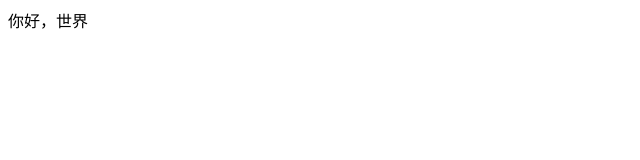
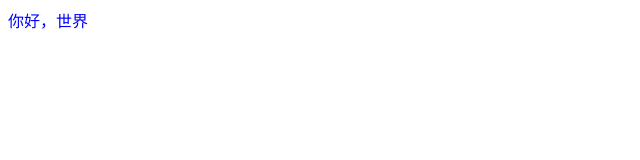
Before and after one commit to ZyeAlex/Vue3_base, a Vue app: page / in a window 1280 px wide. Shown: the top 160 px of the page, without its empty margins (0-640 px from the left). Built offline with nearby package versions, Linux system fonts and the light colour scheme.

Commit message:
scss提交

```diff
--- a/src/main.ts
+++ b/src/main.ts
@@ -3,7 +3,10 @@ import { createPinia } from 'pinia'
 import { setupGlobComponent } from '@/components'
 import App from './App.vue'
 import router from './router'
+
 import 'element-plus/dist/index.css'
+import '@/styles/index.scss'
+import '@/styles/theme/index.scss'
 
 const app = createApp(App)
 // pinia
--- a/src/styles/index.scss
+++ b/src/styles/index.scss
@@ -0,0 +1,5 @@
+:root {
+    .text {
+        color: blue
+    }
+}
--- a/src/views/test.vue
+++ b/src/views/test.vue
@@ -2,7 +2,7 @@
 </script>
 
 <template>
-    <div>
+    <div class="text">
         你好，世界
     </div>
 </template>
--- a/vite.config.ts
+++ b/vite.config.ts
@@ -31,7 +31,10 @@ export default defineConfig(({ mode }) => {
     css: {
       preprocessorOptions: {
         scss: {
-          additionalData: `@import '@/styles/theme/index.scss';`
+          // 引入全局变量文件
+          // additionalData: `
+          //   @import '@/styles/index.scss';
+          // `
         }
       }
     },
```
